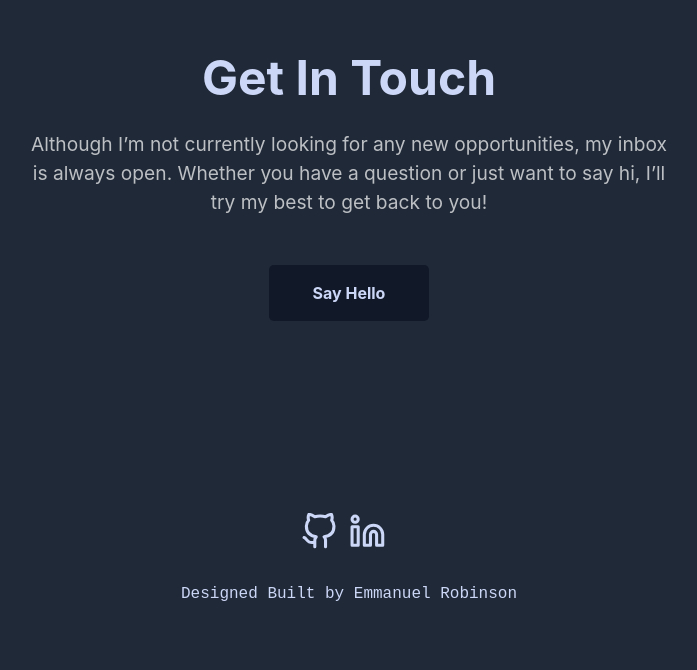
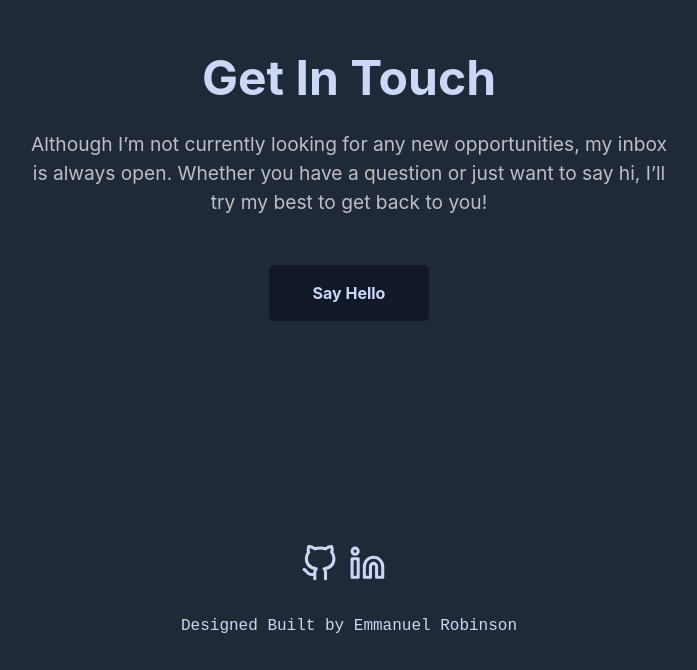
Before and after one commit to emmanuelorobinson/portfolio-website, a Next.js app: page / in a window 1280 px wide. Shown: the part 1376-2046 px from the top of the page, without its empty margins (291-988 px from the left). Before the commit the page ends 2014 px from the top, so only its background shows below. Built offline with nearby package versions, Linux system fonts and the light colour scheme.

Commit message:
slight change to spacing

```diff
--- a/styles/globals.css
+++ b/styles/globals.css
@@ -334,7 +334,7 @@ a {
   justify-content: center;
   align-items: center;
   position: relative;
-  top: 40rem;
+  top: 42rem;
   padding: 2rem;
 }
 
```
